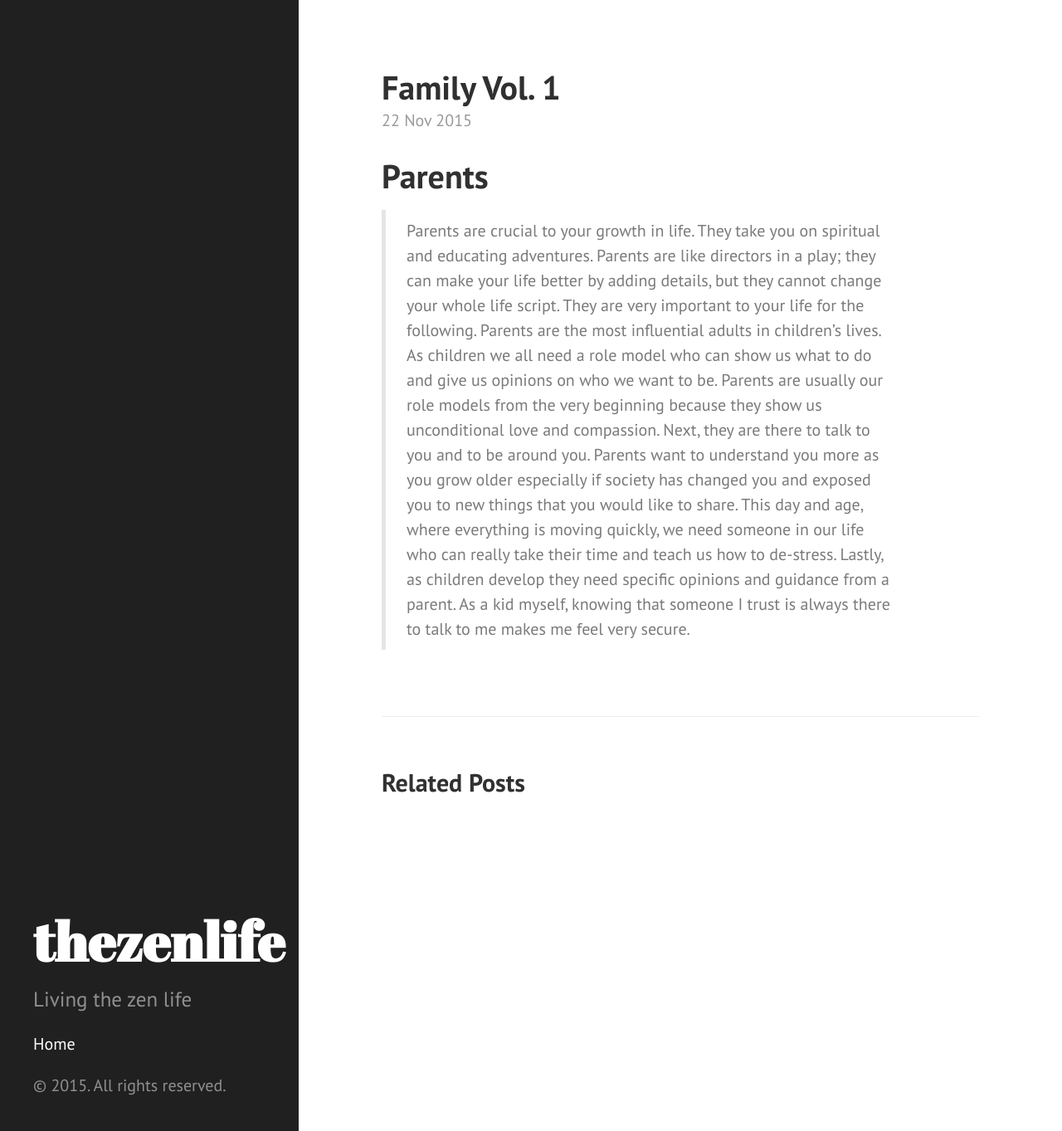
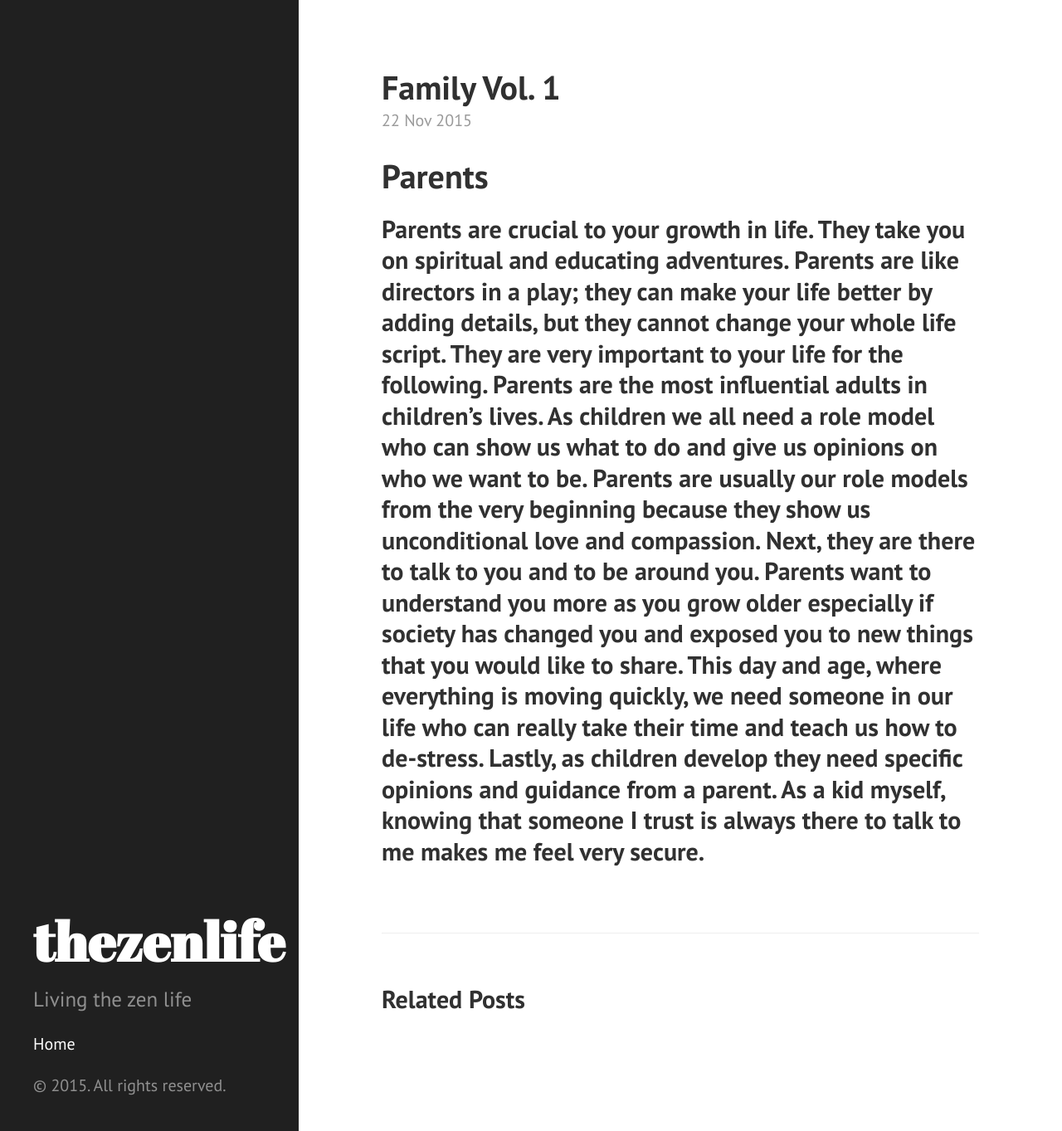
Before and after one commit to TheZenLife/TheZenLife.github.io, a Jekyll site: the page built from _posts/2015-11-22-family-vol-1.markdown, in a window 1280 px wide and 1363 px high. Shown: the whole window at 83% size. Built offline with Jekyll 4.4.1, drawn with Linux system fonts in a browser that asks for light colours.

```diff
--- a/_posts/2015-11-22-family-vol-1.markdown
+++ b/_posts/2015-11-22-family-vol-1.markdown
@@ -5,4 +5,4 @@ layout: post
 ---
 # Parents
 
-> Parents are crucial to your growth in life. They take you on spiritual and educating adventures. Parents are like directors in a play; they can make your life better by adding details, but they cannot change your whole life script. They are very important to your life for the following. Parents are the most influential adults in children's lives. As children we all need a role model who can show us what to do and give us opinions on who we want to be. Parents are usually our role models from the very beginning because they show us unconditional love and compassion. Next, they are there to talk to you and to be around you. Parents want to understand you more as you grow older especially if society has changed you and exposed you to new things that you would like to share. This day and age, where everything is moving quickly, we need someone in our life who can really take their time and teach us how to de-stress. Lastly, as children develop they need specific opinions and guidance from a parent. As a kid myself, knowing that someone I trust is always there to talk to me makes me feel very secure.
+## Parents are crucial to your growth in life. They take you on spiritual and educating adventures. Parents are like directors in a play; they can make your life better by adding details, but they cannot change your whole life script. They are very important to your life for the following. Parents are the most influential adults in children's lives. As children we all need a role model who can show us what to do and give us opinions on who we want to be. Parents are usually our role models from the very beginning because they show us unconditional love and compassion. Next, they are there to talk to you and to be around you. Parents want to understand you more as you grow older especially if society has changed you and exposed you to new things that you would like to share. This day and age, where everything is moving quickly, we need someone in our life who can really take their time and teach us how to de-stress. Lastly, as children develop they need specific opinions and guidance from a parent. As a kid myself, knowing that someone I trust is always there to talk to me makes me feel very secure.
```
